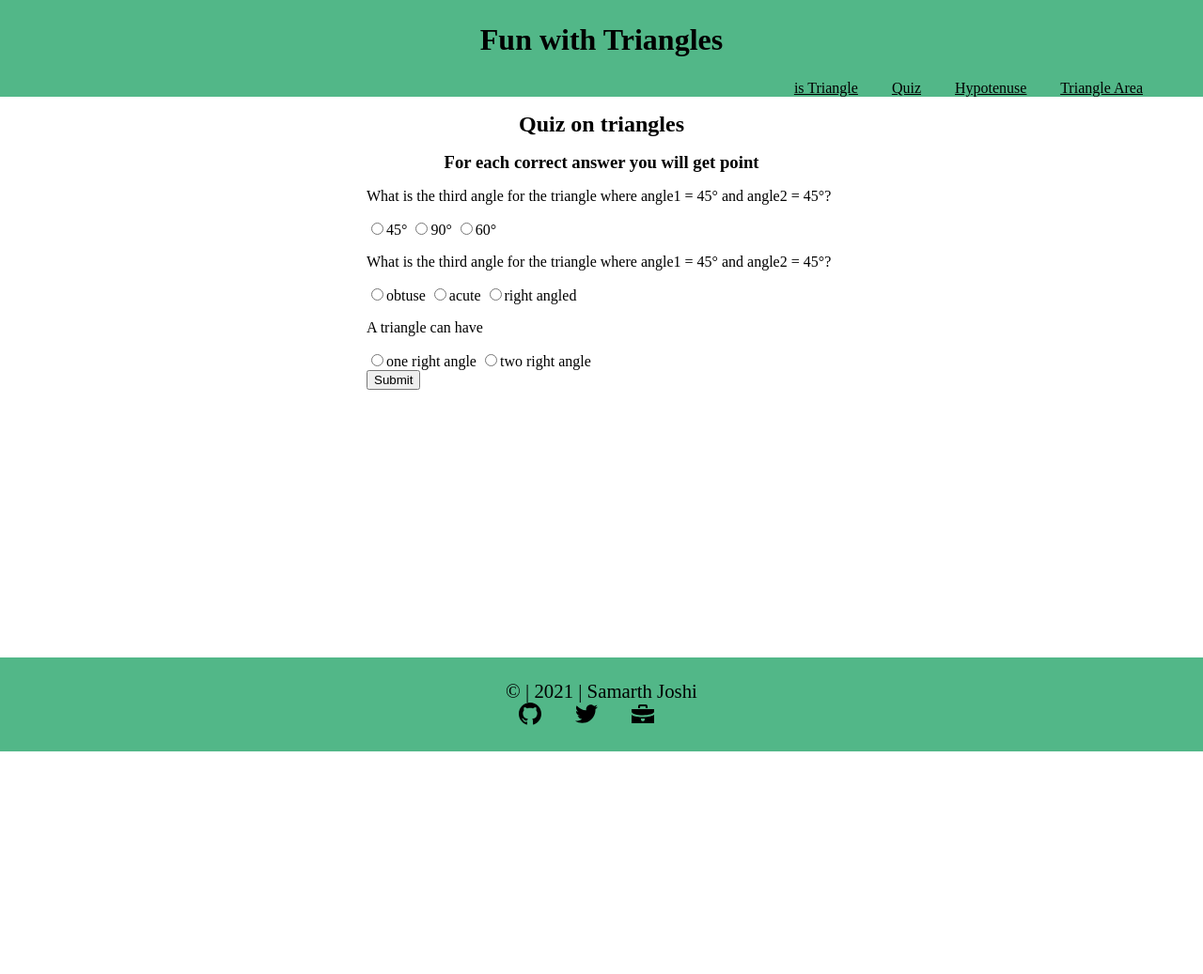
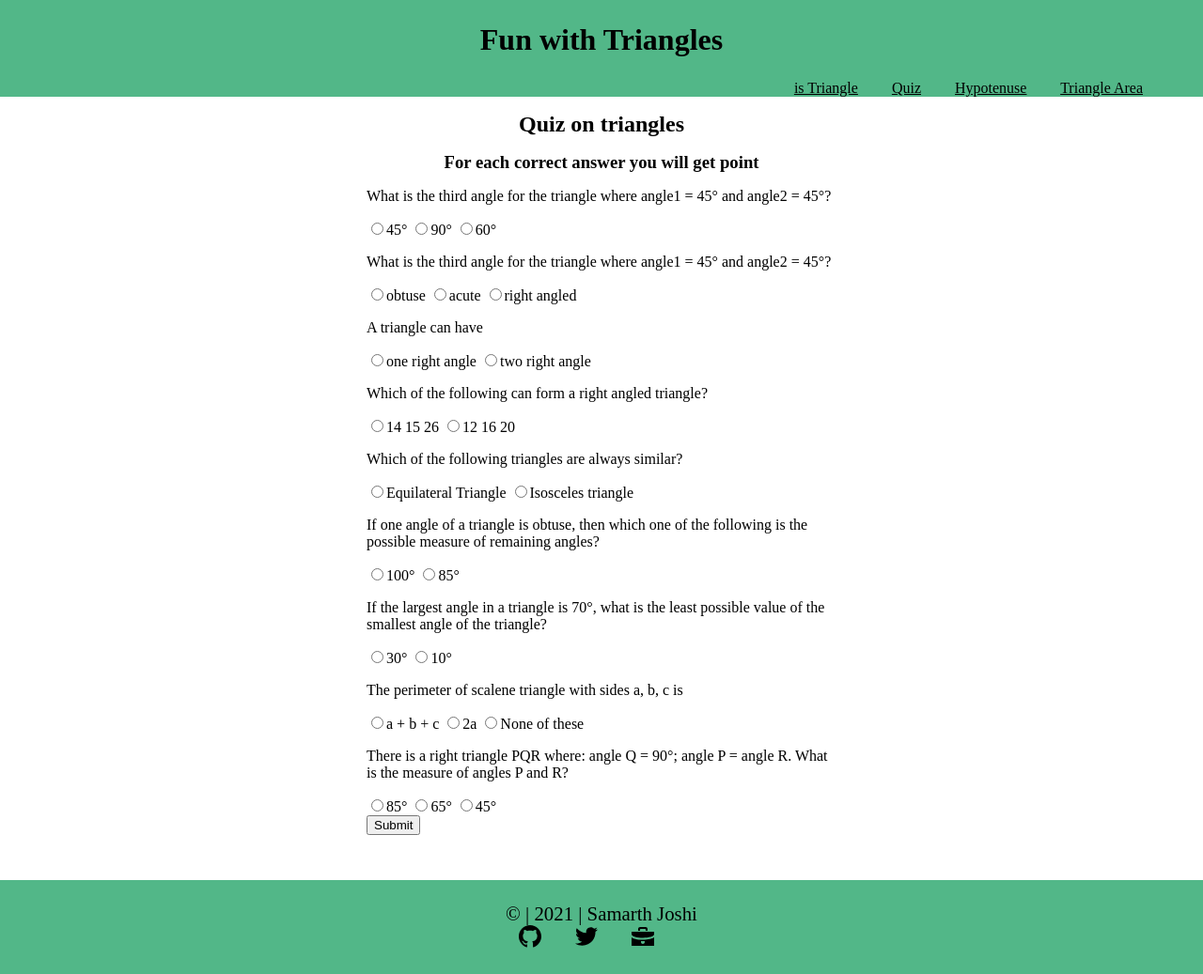
Before and after one commit to SomeEarth86/Triangle-quiz, a plain HTML site: page quiz.html in a window 1280 px wide. Shown: the whole page at 94% size. Before the commit the page ends 800 px from the top, so only its background shows below. Drawn offline with Linux system fonts and the light colour scheme.

Commit message:
finalizing

```diff
--- a/quiz.html
+++ b/quiz.html
@@ -45,6 +45,48 @@
                 <label><input type="radio" value="two right angle" name="question-3">two right angle</label>
             </div>
 
+            <div class="container-question">
+                <p>Which of the following can form a right angled triangle?</p>
+                <label><input type="radio" value="14 15 26" name="question-4">14 15 26</label>
+                <label><input type="radio" value="12 16 20" name="question-4">12 16 20</label>
+            </div>
+
+            <div class="container-question">
+                <p>Which of the following triangles are always similar?</p>
+                <label><input type="radio" value="Equilateral Triangle" name="question-5">Equilateral Triangle</label>
+                <label><input type="radio" value="Isosceles triangle" name="question-5">Isosceles triangle</label>
+            </div>
+
+            <div class="container-question">
+                <p>If one angle of a triangle is obtuse, then which one of the following is the possible measure of
+                    remaining angles?</p>
+                <label><input type="radio" value="100°" name="question-6">100°</label>
+                <label><input type="radio" value="85°" name="question-6">85°
+                </label>
+            </div>
+
+            <div class="container-question">
+                <p>If the largest angle in a triangle is 70°, what is the least possible value of the smallest angle of
+                    the triangle?</p>
+                <label><input type="radio" value="30°" name="question-7">30°</label>
+                <label><input type="radio" value="10°" name="question-7">10°
+                </label>
+            </div>
+
+            <div class="container-question">
+                <p>The perimeter of scalene triangle with sides a, b, c is</p>
+                <label><input type="radio" value="a + b + c" name="question-8">a + b + c</label>
+                <label><input type="radio" value="2a" name="question-8">2a</label>
+                <label><input type="radio" value="None of these" name="question-8">None of these</label>
+            </div>
+
+            <div class="container-question">
+                <p>There is a right triangle PQR where: angle Q = 90°; angle P = angle R. What is the measure of angles
+                    P and R?</p>
+                <label><input type="radio" value="85°" name="question-9">85°</label>
+                <label><input type="radio" value="65°" name="question-9">65°</label>
+                <label><input type="radio" value="45°" name="question-9">45°</label>
+            </div>
         </form>
 
         <button id="submit-answers">Submit</button>
@@ -55,12 +97,9 @@
     <footer class=" footer">
         <div class="footerText"> © | 2021 | Samarth Joshi </div>
 
-                        <a href="https://github.com/SomeEarth86"> <img src="images/github.svg" alt="Github"
-                                id="github"></a>
-                        <a href="https://twitter.com/Samarth019"> <img src="images/twitter.svg" alt="Twitter"
-                                id="twitter"></a>
-                        <a href="https://someearth.netlify.app/"> <img src="images/portfolio.svg" alt="Portfolio"
-                                id="portfolio"></a>
+        <a href="https://github.com/SomeEarth86"> <img src="images/github.svg" alt="Github" id="github"></a>
+        <a href="https://twitter.com/Samarth019"> <img src="images/twitter.svg" alt="Twitter" id="twitter"></a>
+        <a href="https://someearth.netlify.app/"> <img src="images/portfolio.svg" alt="Portfolio" id="portfolio"></a>
 
     </footer>
 
--- a/quiz.js
+++ b/quiz.js
@@ -2,7 +2,7 @@ const formAccess = document.querySelector(".quiz-form");
 const submitBtn = document.querySelector("#submit-answers");
 const msgDisplay = document.querySelector(".msgdisplay");
 
-const answerArray = ["90°","right angled","one right angle"];
+const answerArray = ["90°","right angled","one right angle","12 16 20","Equilateral Triangle","85°","30°","a + b + c","45°" ];
 
 submitBtn.addEventListener("click", evaluateMarks);
 
@@ -12,6 +12,11 @@ function evaluateMarks(){
 
     const formSheet = new FormData(formAccess);
     for(let value of formSheet.values()){
-        console.log(value);
+        if(answerArray[index] === value) {
+            score++;
+        }
+        index++;
     }
+
+    msgDisplay.innerText = "Your Final score is " + score;
 }
--- a/style.css
+++ b/style.css
@@ -121,13 +121,12 @@ nav , a{
 
 /* Footer in general */
 .footer{
+    margin-top: 3rem;
     padding: 1.5rem;
     bottom: 0;
     left: 0;
     right: 0;
-    position: fixed;
     text-align: center;
-    position: absolute;
 }
 
 .footerText{
```
Lines whose indentation alone changed are shown as unchanged.
